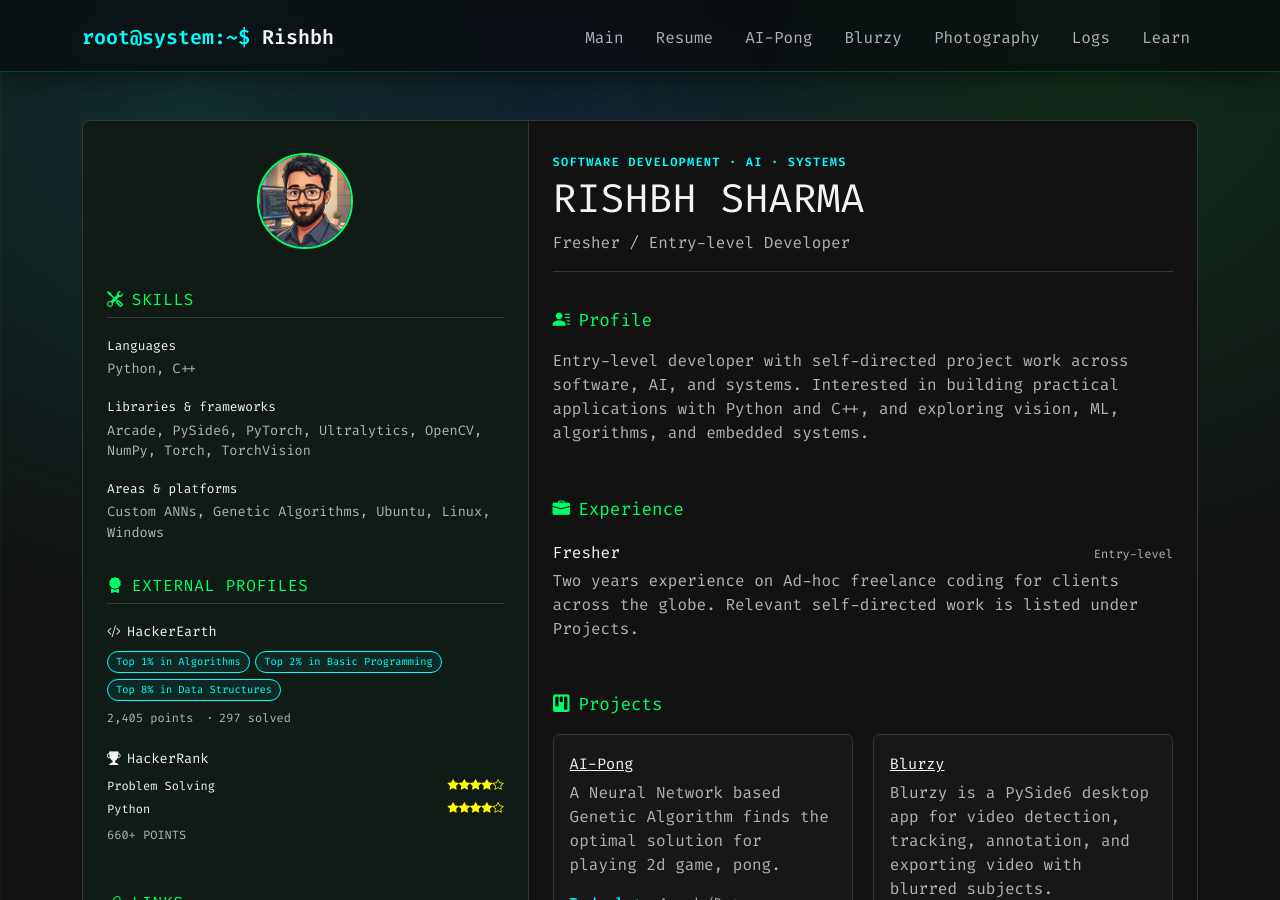
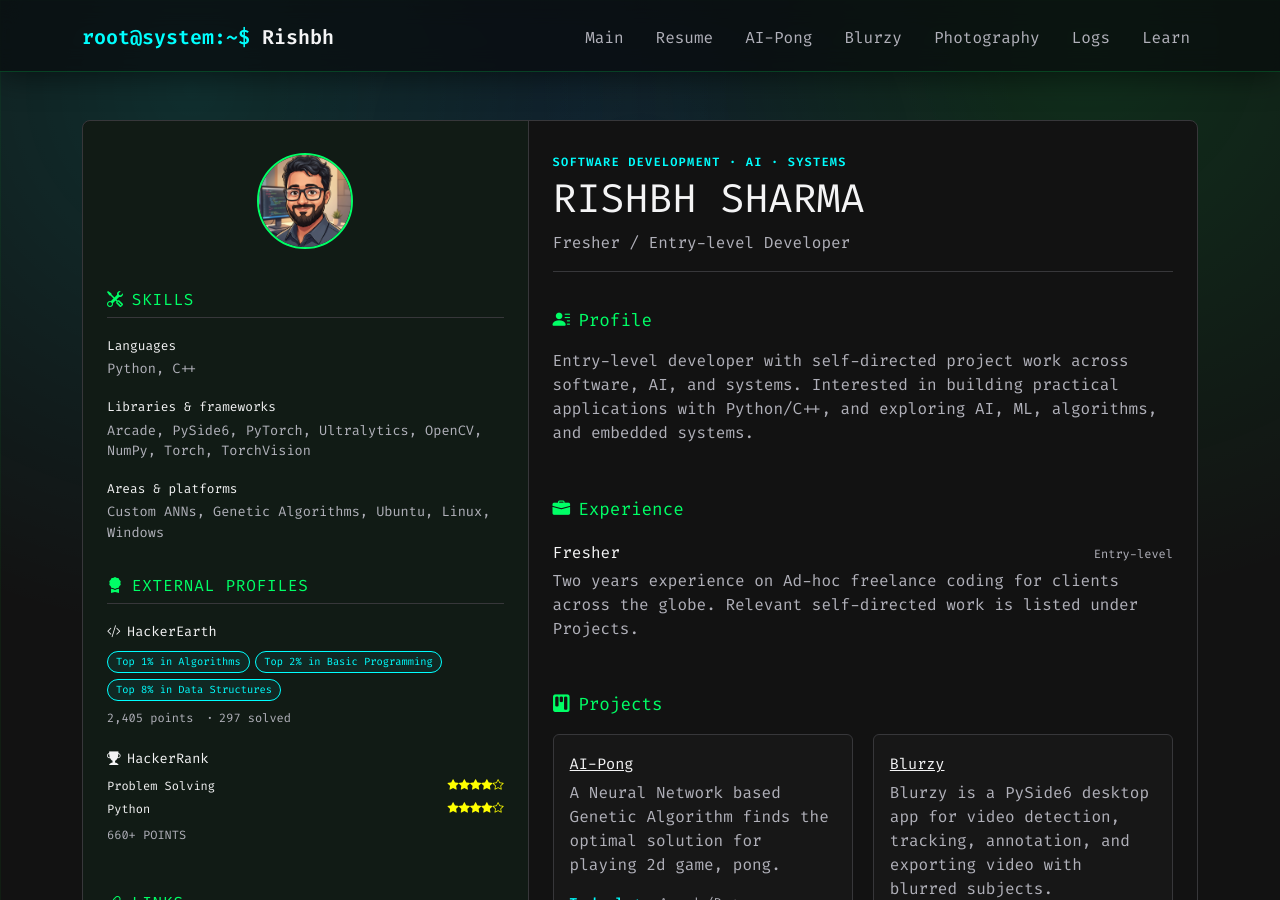
Before and after one commit to CodeRSTech/coderstech.github.io, a Jekyll site: the page built from resume.md, in a window 1280 px wide and 900 px high. Built offline with Jekyll 4.4.1, drawn with Linux system fonts in a browser that asks for light colours.

Commit message:
Updated description

```diff
--- a/_includes/resume.html
+++ b/_includes/resume.html
@@ -154,8 +154,8 @@
       <h2 id="resume-profile"><i class="bi bi-person-lines-fill" aria-hidden="true"></i> Profile</h2>
       <p>
         Entry-level developer with self-directed project work across software, AI, and systems.
-        Interested in building practical applications with Python and C++, and exploring
-        vision, ML, algorithms, and embedded systems.
+        Interested in building practical applications with Python/C++, and exploring
+        AI, ML, algorithms, and embedded systems.
       </p>
     </section>
     <section class="resume-section" aria-labelledby="resume-experience">
```
